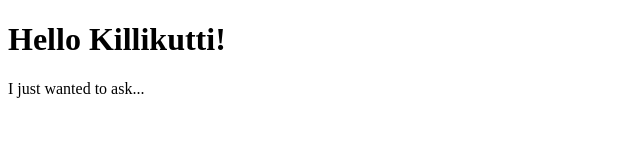
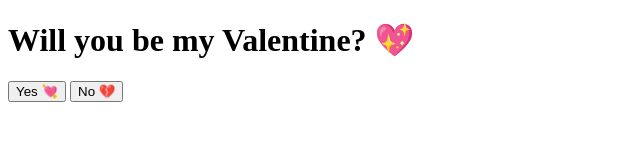
Before and after one commit to jbijujohn/valentine.github.io, a plain HTML site: page index.html in a window 1280 px wide. Shown: the whole page, without its empty margins (0-640 px from the left). Drawn offline with Linux system fonts and the light colour scheme.

Commit message:
Update index.html

```diff
--- a/index.html
+++ b/index.html
@@ -1,24 +1,23 @@
 <!DOCTYPE html>
 <html lang="en">
 <head>
-<!-- Character encoding for the document -->
-<meta charset="UTF-8">
-
-<!-- Viewport settings for responsive design -->
-<meta name="viewport" content="width=device-width, initial-scale=1.0">
-
-<!-- Title of the web page -->
-<title>will you be my valentine</title>
-
-<!-- Link to external CSS stylesheet -->
-<link rel="stylesheet" href="web.css">
+  <meta charset="UTF-8">
+  <title>Will You Be My Valentine?</title>
+  <link rel="stylesheet" href="style.css">
 </head>
 <body>
-<!-- Main content of the page -->
-<h1>Hello Killikutti!</h1>
-<p>I just wanted to ask...</p>
 
-<!-- Link to external JavaScript file -->
+<div class="container">
+  <h1 id="question">Will you be my Valentine? 💖</h1>
+
+  <div class="buttons">
+    <button id="yesBtn">Yes 💘</button>
+    <button id="noBtn">No 💔</button>
+  </div>
+
+  <p id="message"></p>
+</div>
+
 <script src="script.js"></script>
 </body>
 </html>
```
